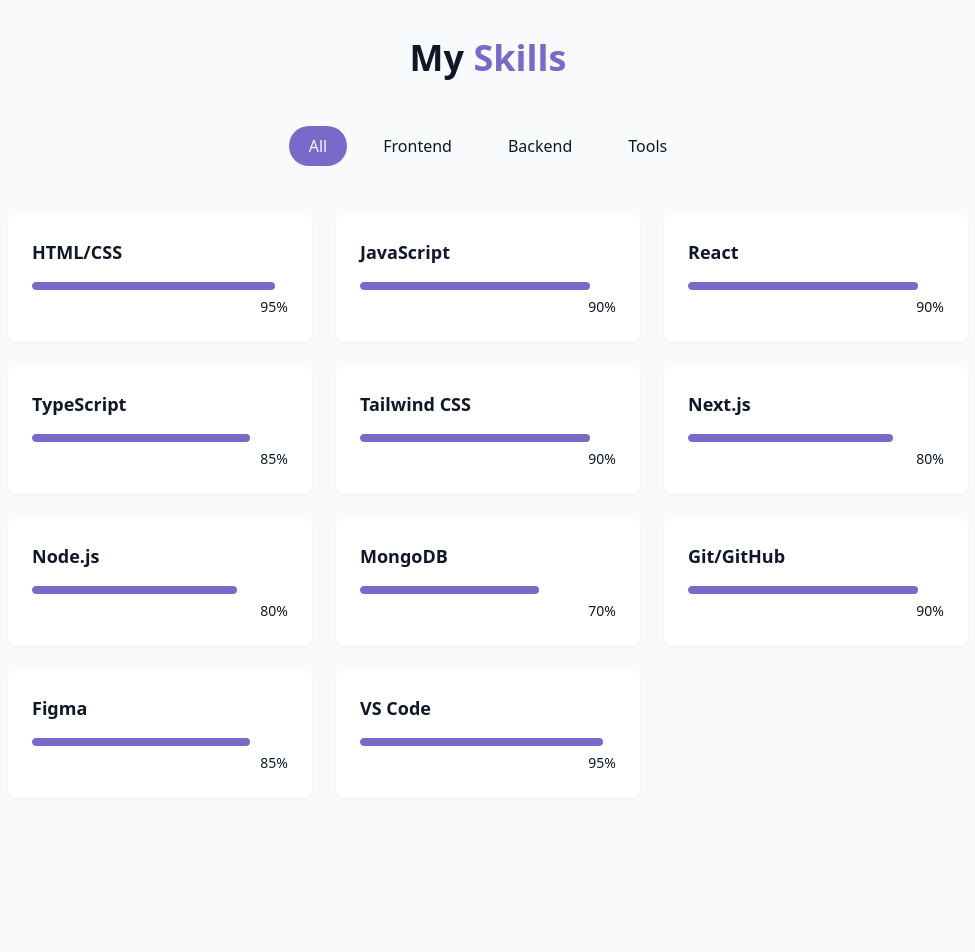
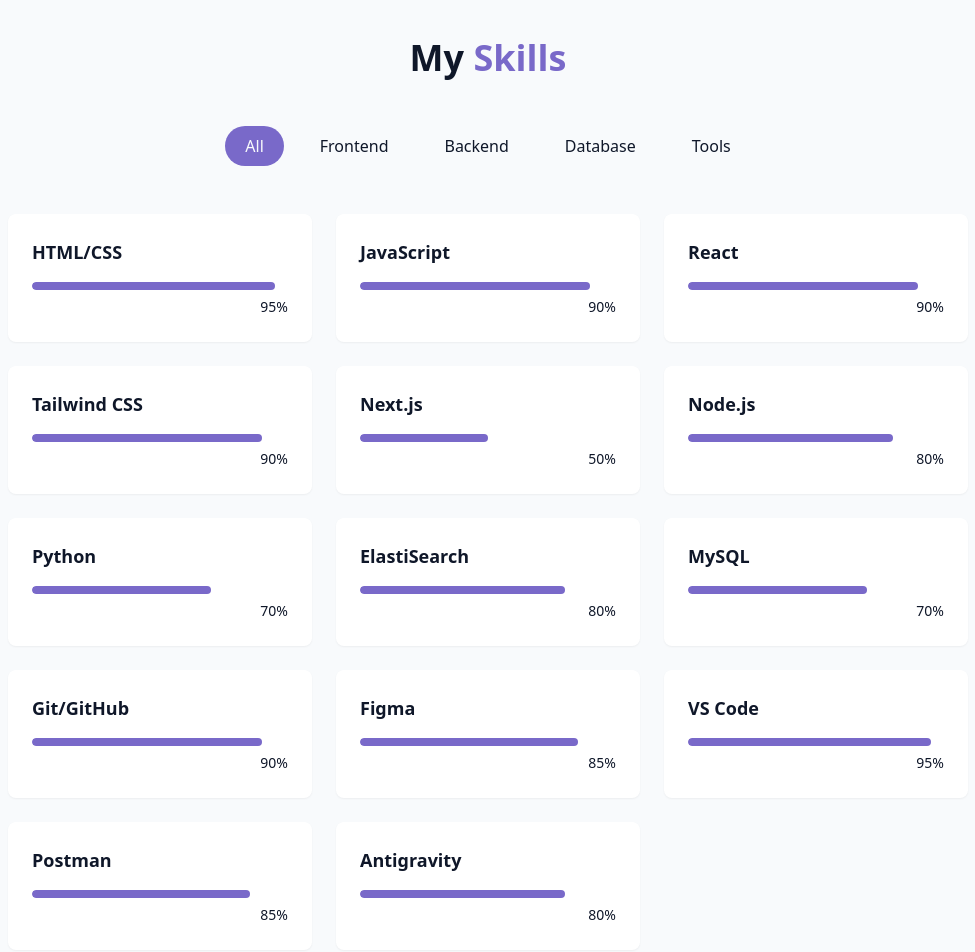
Before and after one commit to NishalFdo/Nishal-portfolio, a React (Vite) app: page / in a window 1280 px wide. Shown: the part 1800-2752 px from the top of the page, without its empty margins (152-1127 px from the left). Built offline with nearby package versions, Linux system fonts and the light colour scheme.

Commit message:
changed the cv and removed twitch

```diff
--- a/src/components/ContactSection.jsx
+++ b/src/components/ContactSection.jsx
@@ -105,9 +105,7 @@
                                 <a href="https://www.instagram.com/its_nishal_fdo?igsh=ZnE5N3g5ZXZmMWZx&utm_source=qr" target="_blank">
                                     <Instagram className="w-6 h-6 text-primary hover:scale-110 transition-transform" />
                                 </a>
-                                <a href="#" target="_blank">
-                                    <Twitch className="w-6 h-6 text-primary hover:scale-110 transition-transform" />
-                                </a>
+
                             </div>
                         </div>
 
--- a/src/components/SkillsSection.jsx
+++ b/src/components/SkillsSection.jsx
@@ -6,23 +6,27 @@
     { name: "HTML/CSS", level: 95, category: "frontend" },
     { name: "JavaScript", level: 90, category: "frontend" },
     { name: "React", level: 90, category: "frontend" },
-    { name: "TypeScript", level: 85, category: "frontend" },
+
     { name: "Tailwind CSS", level: 90, category: "frontend" },
-    { name: "Next.js", level: 80, category: "frontend" },
+    { name: "Next.js", level: 50, category: "frontend" },
 
     // Backend
     { name: "Node.js", level: 80, category: "backend" },
 
-    { name: "MongoDB", level: 70, category: "backend" },
-
+    { name: "Python", level: 70, category: "backend" },
+    //Database
+    { name: "ElastiSearch", level: 80, category: "database" },
+    { name: "MySQL", level: 70, category: "database" },
 
     // Tools
     { name: "Git/GitHub", level: 90, category: "tools" },
     { name: "Figma", level: 85, category: "tools" },
     { name: "VS Code", level: 95, category: "tools" },
+    { name: "Postman", level: 85, category: "tools" },
+    { name: "Antigravity", level: 80, category: "tools" },
 ];
 
-const categories = ["all", "frontend", "backend", "tools"];
+const categories = ["all", "frontend", "backend", "database", "tools"];
 
 export const SkillsSection = () => {
     const [activeCategory, setActiveCategory] = useState("all");
```
Also changed, not shown: 2 other files (tests, documents, lock files or other folders).
